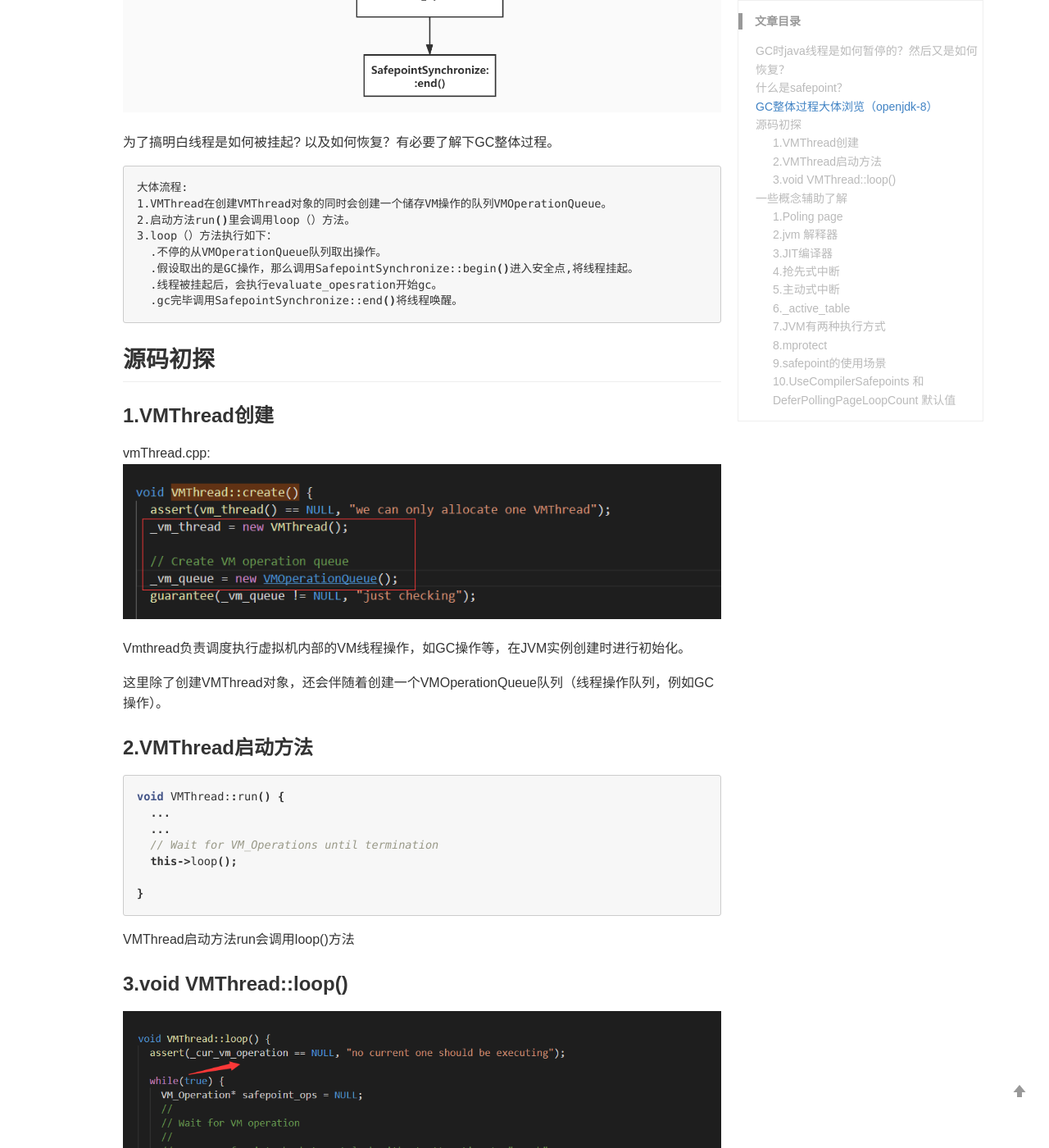
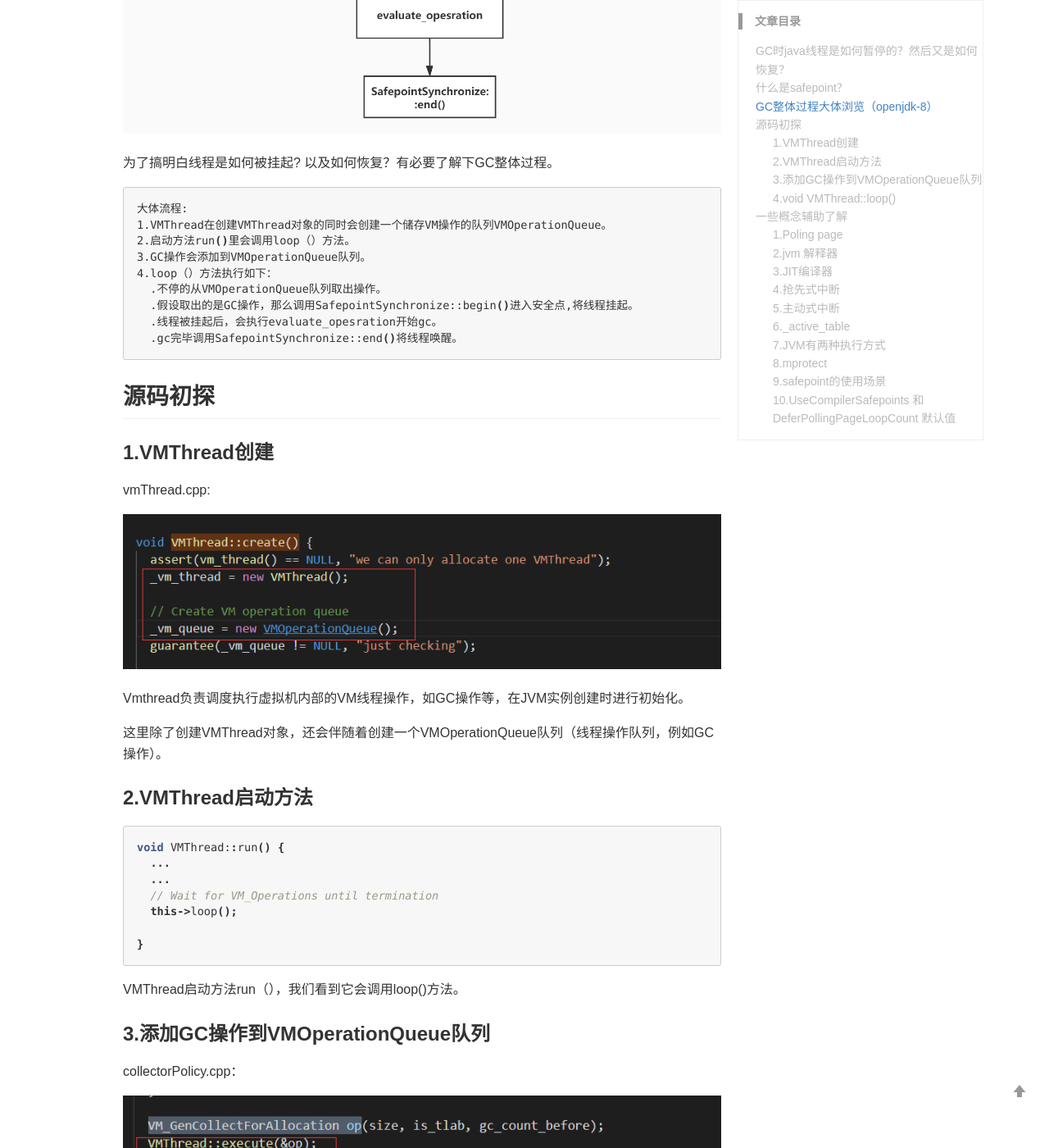
Before and after one commit to lizb0907/lizb0907.github.io, a Jekyll site: the page built from _posts/jvm/2020-07-27-Safe-Point.md, in a window 1280 px wide and 1400 px high, scrolled down 2295 px. Shown: the whole window at 82% size. Built offline with Jekyll 4.4.1, drawn with Linux system fonts in a browser that asks for light colours; comment, search, counter and statistics services are not loaded; some of the changed text lies outside the part shown.

Commit message:
-mupdate safe point

````diff
--- a/_posts/jvm/2020-07-27-Safe-Point.md
+++ b/_posts/jvm/2020-07-27-Safe-Point.md
@@ -46,7 +46,8 @@ GC安全点浅谈, stop-the-world时java线程是如何暂停的？然后又是
 大体流程:
 1.VMThread在创建VMThread对象的同时会创建一个储存VM操作的队列VMOperationQueue。
 2.启动方法run()里会调用loop（）方法。
-3.loop（）方法执行如下：
+3.GC操作会添加到VMOperationQueue队列。
+4.loop（）方法执行如下：
   .不停的从VMOperationQueue队列取出操作。
   .假设取出的是GC操作，那么调用SafepointSynchronize::begin()进入安全点,将线程挂起。
   .线程被挂起后，会执行evaluate_opesration开始gc。
@@ -58,6 +59,7 @@ GC安全点浅谈, stop-the-world时java线程是如何暂停的？然后又是
 ### 1.VMThread创建
 
 vmThread.cpp:
+
 ![](/images/posts/jvm/safepoint/2.png)
 
 Vmthread负责调度执行虚拟机内部的VM线程操作，如GC操作等，在JVM实例创建时进行初始化。
@@ -75,9 +77,17 @@ void VMThread::run() {
 
 }
 ```
-VMThread启动方法run会调用loop()方法
+VMThread启动方法run（），我们看到它会调用loop()方法。
 
-### 3.void VMThread::loop()
+### 3.添加GC操作到VMOperationQueue队列
+
+collectorPolicy.cpp：
+
+![](/images/posts/jvm/safepoint/7.png)
+
+触发gc操作时，会调用VMThread::execute()方法
+
+### 4.void VMThread::loop()
 
 ![](/images/posts/jvm/safepoint/3.png)
 
````
Also changed, not shown: images/posts/jvm/safepoint/7.png (added).
